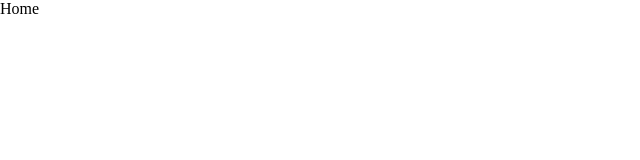
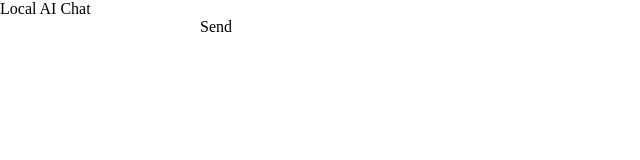
Before and after one commit to mendes-low/FocusFlow, a React (Vite) app: page / in a window 1280 px wide. Shown: the top 160 px of the page, without its empty margins (0-640 px from the left). Built offline with nearby package versions, Linux system fonts and the light colour scheme.

Commit message:
add AI-chat

```diff
--- /dev/null
+++ b/src/entities/message/model/messageModel.js
@@ -0,0 +1,7 @@
+export function createMessage(role, content) {
+    return {
+        id: Date.now(),
+        role,
+        content,
+    };
+}
--- /dev/null
+++ b/src/features/chat/api/chatApi.js
@@ -0,0 +1,21 @@
+export async function generateMessage(prompt) {
+    const res = await fetch("/api/api/generate", {
+        method: "POST",
+        headers: {
+            "Content-Type": "application/json",
+        },
+        body: JSON.stringify({
+            model: "llama3",
+            prompt,
+            stream: false,
+        }),
+    });
+
+    if (!res.ok) {
+        const text = await res.text();
+        throw new Error(`API error: ${res.status} - ${text}`);
+    }
+
+    const data = await res.json();
+    return data.response;
+}
--- /dev/null
+++ b/src/features/chat/model/useChat.jsx
@@ -0,0 +1,30 @@
+import { useState } from "react";
+import { generateMessage } from "../api/chatApi";
+import { createMessage } from "@/entities/message/model/messageModel";
+
+export function useChat() {
+    const [messages, setMessages] = useState([]);
+    const [loading, setLoading] = useState(false);
+
+    const sendMessage = async (text) => {
+        const userMessage = createMessage("user", text);
+
+        setMessages((prev) => [...prev, userMessage]);
+        setLoading(true);
+
+        try {
+            const response = await generateMessage(text);
+
+            const botMessage = {
+                role: "assistant",
+                content: response,
+            };
+
+            setMessages((prev) => [...prev, botMessage]);
+        } finally {
+            setLoading(false);
+        }
+    };
+
+    return { messages, loading, sendMessage };
+}
--- /dev/null
+++ b/src/features/chat/ui/Chat.jsx
@@ -0,0 +1,17 @@
+import { useChat } from "../model/useChat";
+import MessageList from "./MessageList";
+import ChatInput from "./ChatInput";
+
+export default function Chat() {
+    const { messages, loading, sendMessage } = useChat();
+
+    return (
+        <div>
+            <h2>Local AI Chat</h2>
+
+            <MessageList messages={messages} loading={loading} />
+
+            <ChatInput onSend={sendMessage} />
+        </div>
+    );
+}
--- /dev/null
+++ b/src/features/chat/ui/ChatInput.jsx
@@ -0,0 +1,18 @@
+import { useState } from "react";
+
+export default function ChatInput({ onSend }) {
+    const [input, setInput] = useState("");
+
+    const handleSend = () => {
+        if (!input.trim()) return;
+        onSend(input);
+        setInput("");
+    };
+
+    return (
+        <>
+            <input value={input} onChange={(e) => setInput(e.target.value)} />
+            <button onClick={handleSend}>Send</button>
+        </>
+    );
+}
--- /dev/null
+++ b/src/features/chat/ui/MessageItem.jsx
@@ -0,0 +1,7 @@
+export default function MessageItem({ message }) {
+    return (
+        <div>
+            <b>{message.role}:</b> {message.content}
+        </div>
+    );
+}
--- /dev/null
+++ b/src/features/chat/ui/MessageList.jsx
@@ -0,0 +1,12 @@
+import MessageItem from "./MessageItem";
+
+export default function MessageList({ messages, loading }) {
+    return (
+        <div>
+            {messages.map((msg, i) => (
+                <MessageItem key={i} message={msg} />
+            ))}
+            {loading && <p>Thinking...</p>}
+        </div>
+    );
+}
--- a/src/pages/Home/Home.jsx
+++ b/src/pages/Home/Home.jsx
@@ -1,6 +1,10 @@
+import Chat from "@/features/chat/ui/Chat";
+
 function Home() {
     return (
-        <div>Home</div>
+        <>
+        <Chat />
+        </>
     )
 }
 
--- a/vite.config.js
+++ b/vite.config.js
@@ -17,4 +17,13 @@ export default defineConfig({
             },
         },
     },
+    server: {
+        proxy: {
+            "/api": {
+                target: "http://localhost:11434",
+                changeOrigin: true,
+                rewrite: (path) => path.replace(/^\/api/, ""),
+            },
+        },
+    },
 });
```
